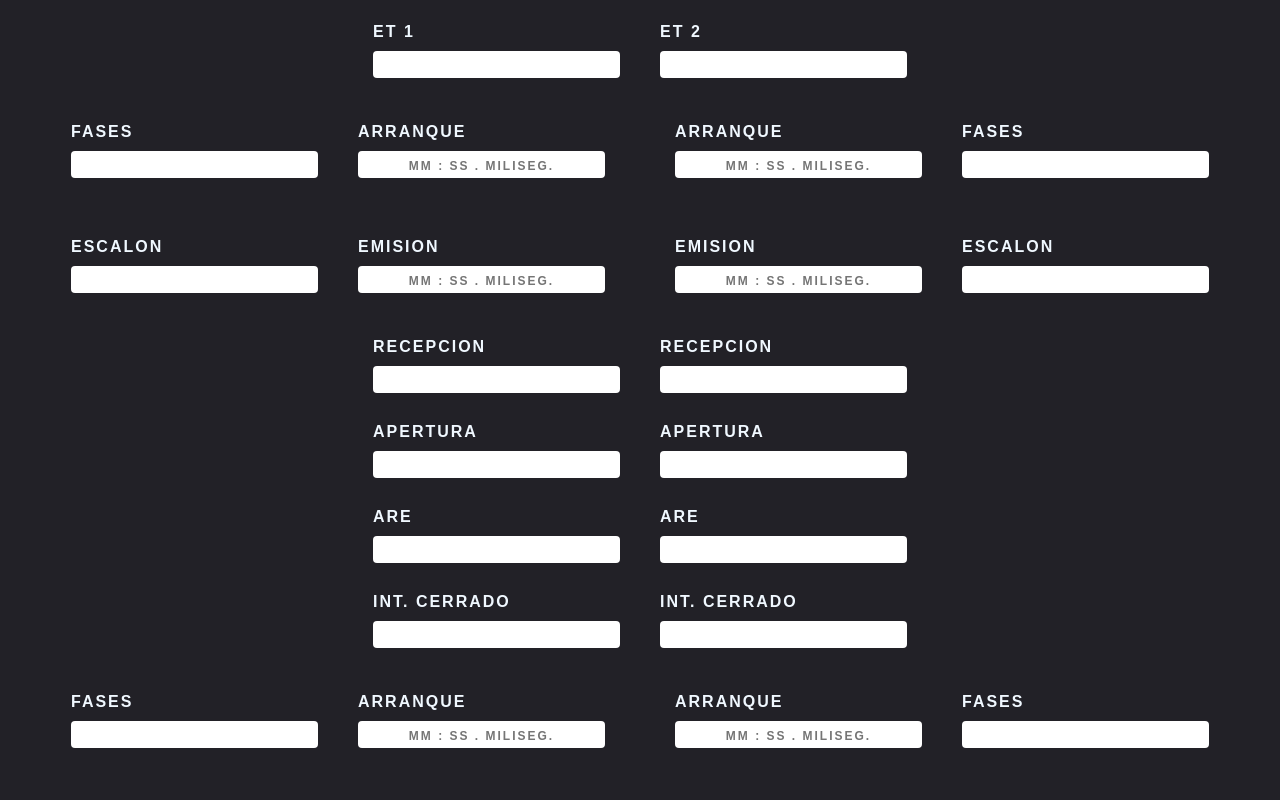
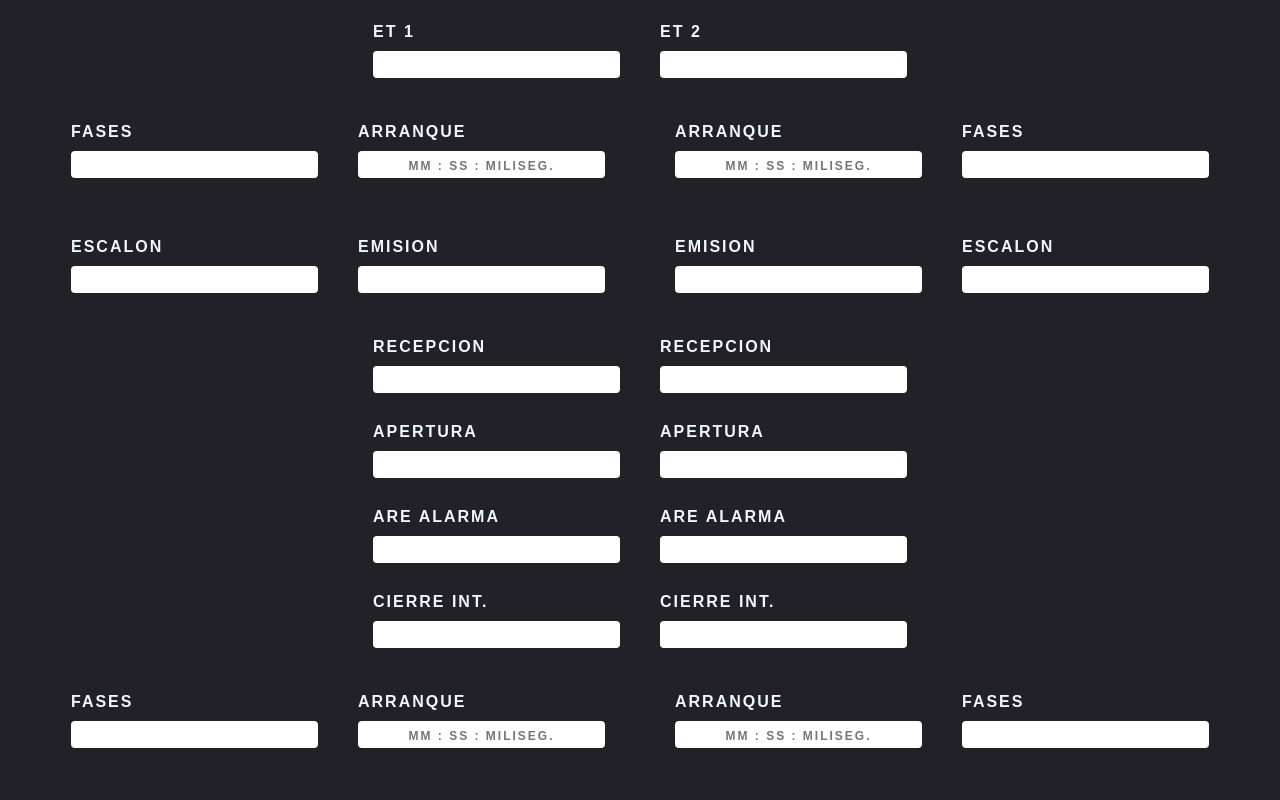
Before and after one commit to Lucasabdala94/SOE, a React (Create React App) app: page / in a window 1280 px wide. Shown: the top 800 px of the page. Built offline with nearby package versions, Linux system fonts and the light colour scheme.

Commit message:
1 file modified

```diff
--- a/src/App.js
+++ b/src/App.js
@@ -1,34 +1,150 @@
-import React, { useState } from 'react';
+import React, { useState, useEffect } from 'react';
 import './style.css';
 
 export default function App() {
+  const initialValues = {
+    et1: null,
+    et2: null,
+  };
+  const initialTimers = {
+    arranque1: null,
+    arranque2: null,
+    emision1: null,
+    emision2: null,
+    recepcion1: null,
+    recepcion2: null,
+    apertura1: null,
+    apertura2: null,
+    are1: null,
+    are2: null,
+    cierreint1: null,
+    cierreint2: null,
+    arramque12: null,
+    arramque22: null,
+    emision21: null,
+    emision22: null,
+    recepcion21: null,
+    recepcion22: null,
+    estado21: null,
+    estado22: null,
+    arranque1men: null,
+    arranque2men: null,
+    emision1men: null,
+    emision2men: null,
+    recepcion1men: null,
+    recepcion2men: null,
+    apertura1men: null,
+    apertura2men: null,
+    are1men: null,
+    are2men: null,
+    cierreint1men: null,
+    cierreint2men: null,
+    arramque12men: null,
+    arramque22men: null,
+    emision21men: null,
+    emision22men: null,
+    recepcion21men: null,
+    recepcion22men: null,
+    estado21men: null,
+    estado22men: null,
+  };
+
+  const [values, setValues] = useState(initialValues);
+
+  const [timers, setTimers] = useState(initialTimers);
+
+  const handleChange = ({ target: { name, value } }) => {
+    setValues({ ...values, [name]: value });
+  };
+  const handleChangeTime = (e) => {
+    const inputValue = e.target.value;
+    const formattedTime = formatTime(inputValue);
+    setTimers({ ...timers, [e.target.name]: formattedTime });
+  };
+  const formatTime = (inputValue) => {
+    // Aplicar el formato "minutos:segundos:milisegundos"
+    let formattedTime = inputValue.replace(/\D/g, ''); // Eliminar caracteres no numéricos
+    if (formattedTime.length > 6) {
+      formattedTime = formattedTime.slice(0, 6); // Limitar a 6 caracteres
+    }
+    formattedTime = formattedTime.replace(/(\d{2})(\d{2})(\d{2})/, '$1:$2:$3'); // Insertar los separadores
+    return formattedTime;
+  };
+  const formatTimeCal = (inputValue) => {
+    // Aplicar el formato "minutos:segundos:milisegundos"
+    let formattedTime = inputValue.replace(/\D/g, ''); // Eliminar caracteres no numéricos
+    if (formattedTime.length > 7) {
+      formattedTime = formattedTime.slice(0, 7); // Limitar a 6 caracteres
+    }
+    formattedTime = formattedTime.replace(/(\d{2})(\d{2})(\d{2})/, '$1:$2:$3'); // Insertar los separadores
+    return formattedTime;
+  };
+
+  /* useEffect(()=>{
+    setValues(values)
+  }) */
+
+  console.log(values.et1);
   return (
     <>
       <div className="contenedor">
         <div className="contenedorinput">
           <label>ET 1</label>
-          <input className="Input" className="Input"></input>
+          <input
+            type="text"
+            name="et1"
+            id="et1"
+            onChange={handleChange}
+            className="Input"
+          ></input>
         </div>
         <div className="contenedorinput">
           <label>ET 2</label>
-          <input className="Input"></input>
+          <input
+            type="text"
+            name="et2"
+            id="et2"
+            onChange={handleChange}
+            className="Input"
+          ></input>
         </div>
       </div>
       <div className="contenedor">
         <div className="contenedorinput-2">
           <div className="contenedorinput">
-            <label>FASES</label>
+            <label>FASES </label>
             <input className="Input"></input>
           </div>
           <div className="contenedorinput">
-            <label>ARRANQUE</label>
-            <input className="Input" placeholder="MM : SS . MILISEG."></input>
+            <label>
+              ARRANQUE {values?.et1 !== null && (values?.et1).toUpperCase()}
+            </label>
+            <input
+              className="Input"
+              type="text"
+              name="arranque1"
+              id="arranque1"
+              value={timers.arranque1}
+              onChange={handleChangeTime}
+              className="Input"
+              placeholder="MM : SS : MILISEG."
+            ></input>
           </div>
         </div>
         <div className="contenedorinput-2">
           <div className="contenedorinput">
-            <label>ARRANQUE</label>
-            <input className="Input" placeholder="MM : SS . MILISEG."></input>
+            <label>
+              ARRANQUE {values?.et2 !== null && (values?.et2).toUpperCase()}{' '}
+            </label>
+            <input
+              className="Input"
+              type="text"
+              name="arranque1"
+              id="arranque1"
+              onChange={handleChange}
+              className="Input"
+              placeholder="MM : SS : MILISEG."
+            ></input>
           </div>
           <div className="contenedorinput">
             <label>FASES</label>
@@ -43,14 +159,32 @@ export default function App() {
             <input className="Input"></input>
           </div>
           <div className="contenedorinput">
-            <label>EMISION</label>
-            <input className="Input" placeholder="MM : SS . MILISEG."></input>
+            <label>
+              EMISION {values?.et1 !== null && (values?.et1).toUpperCase()}
+            </label>
+            <input
+              className="Input"
+              type="text"
+              name="emision1"
+              id="emision1"
+              onChange={handleChange}
+              className="Input"
+            ></input>
           </div>
         </div>
         <div className="contenedorinput-2">
           <div className="contenedorinput">
-            <label>EMISION</label>
-            <input className="Input" placeholder="MM : SS . MILISEG."></input>
+            <label>
+              EMISION {values?.et2 !== null && (values?.et2).toUpperCase()}
+            </label>
+            <input
+              className="Input"
+              type="text"
+              name="emision2"
+              id="emision2"
+              onChange={handleChange}
+              className="Input"
+            ></input>
           </div>
           <div className="contenedorinput">
             <label>ESCALON</label>
@@ -60,41 +194,57 @@ export default function App() {
       </div>
       <div className="contenedor">
         <div className="contenedorinput">
-          <label>RECEPCION</label>
+          <label>
+            RECEPCION {values?.et1 !== null && (values?.et1).toUpperCase()}
+          </label>
           <input className="Input"></input>
         </div>
         <div className="contenedorinput">
-          <label>RECEPCION</label>
+          <label>
+            RECEPCION {values?.et2 !== null && (values?.et2).toUpperCase()}
+          </label>
           <input className="Input"></input>
         </div>
       </div>
       <div className="contenedor">
         <div className="contenedorinput">
-          <label>APERTURA</label>
+          <label>
+            APERTURA {values?.et1 !== null && (values?.et1).toUpperCase()}
+          </label>
           <input className="Input"></input>
         </div>
         <div className="contenedorinput">
-          <label>APERTURA</label>
+          <label>
+            APERTURA {values?.et2 !== null && (values?.et2).toUpperCase()}
+          </label>
           <input className="Input"></input>
         </div>
       </div>
       <div className="contenedor">
         <div className="contenedorinput">
-          <label>ARE</label>
+          <label>
+            ARE ALARMA {values?.et1 !== null && (values?.et1).toUpperCase()}
+          </label>
           <input className="Input"></input>
         </div>
         <div className="contenedorinput">
-          <label>ARE</label>
+          <label>
+            ARE ALARMA {values?.et2 !== null && (values?.et2).toUpperCase()}
+          </label>
           <input className="Input"></input>
         </div>
       </div>
       <div className="contenedor">
         <div className="contenedorinput">
-          <label>INT. CERRADO</label>
+          <label>
+            CIERRE INT. {values?.et1 !== null && (values?.et1).toUpperCase()}
+          </label>
           <input className="Input"></input>
         </div>
         <div className="contenedorinput">
-          <label>INT. CERRADO</label>
+          <label>
+            CIERRE INT. {values?.et2 !== null && (values?.et2).toUpperCase()}
+          </label>
           <input className="Input"></input>
         </div>
       </div>
@@ -105,14 +255,18 @@ export default function App() {
             <input className="Input"></input>
           </div>
           <div className="contenedorinput">
-            <label>ARRANQUE</label>
-            <input className="Input" placeholder="MM : SS . MILISEG."></input>
+            <label>
+              ARRANQUE {values?.et1 !== null && (values?.et1).toUpperCase()}
+            </label>
+            <input className="Input" placeholder="MM : SS : MILISEG."></input>
           </div>
         </div>
         <div className="contenedorinput-2">
           <div className="contenedorinput">
-            <label>ARRANQUE</label>
-            <input className="Input" placeholder="MM : SS . MILISEG."></input>
+            <label>
+              ARRANQUE {values?.et2 !== null && (values?.et2).toUpperCase()}
+            </label>
+            <input className="Input" placeholder="MM : SS : MILISEG."></input>
           </div>
           <div className="contenedorinput">
             <label>FASES</label>
@@ -123,18 +277,24 @@ export default function App() {
       <div className="contenedor">
         <div className="contenedorinput-2">
           <div className="contenedorinput">
-            <label>ESCALON</label>
+            <label>
+              ESCALON {values?.et2 !== null && (values?.et2).toUpperCase()}
+            </label>
             <input className="Input"></input>
           </div>
           <div className="contenedorinput">
-            <label>EMISION</label>
-            <input className="Input" placeholder="MM : SS . MILISEG."></input>
+            <label>
+              EMISION {values?.et1 !== null && (values?.et1).toUpperCase()}
+            </label>
+            <input className="Input" placeholder="MM : SS : MILISEG."></input>
           </div>
         </div>
         <div className="contenedorinput-2">
           <div className="contenedorinput">
-            <label>EMISION</label>
-            <input className="Input" placeholder="MM : SS . MILISEG."></input>
+            <label>
+              EMISION {values?.et2 !== null && (values?.et2).toUpperCase()}
+            </label>
+            <input className="Input" placeholder="MM : SS : MILISEG."></input>
           </div>
           <div className="contenedorinput">
             <label>ESCALON</label>
@@ -144,21 +304,29 @@ export default function App() {
       </div>
       <div className="contenedor">
         <div className="contenedorinput">
-          <label>RECEPCION</label>
+          <label>
+            RECEPCION {values?.et1 !== null && (values?.et1).toUpperCase()}
+          </label>
           <input className="Input"></input>
         </div>
         <div className="contenedorinput">
-          <label>RECEPCION</label>
+          <label>
+            RECEPCION {values?.et2 !== null && (values?.et2).toUpperCase()}
+          </label>
           <input className="Input"></input>
         </div>
       </div>
       <div className="contenedor">
         <div className="contenedorinput">
-          <label>ESTADO INT.</label>
+          <label>
+            ESTADO INT. {values?.et1 !== null && (values?.et1).toUpperCase()}
+          </label>
           <input className="Input"></input>
         </div>
         <div className="contenedorinput">
-          <label>ESTADO INT.</label>
+          <label>
+            ESTADO INT. {values?.et2 !== null && (values?.et2).toUpperCase()}
+          </label>
           <input className="Input"></input>
         </div>
       </div>
```
